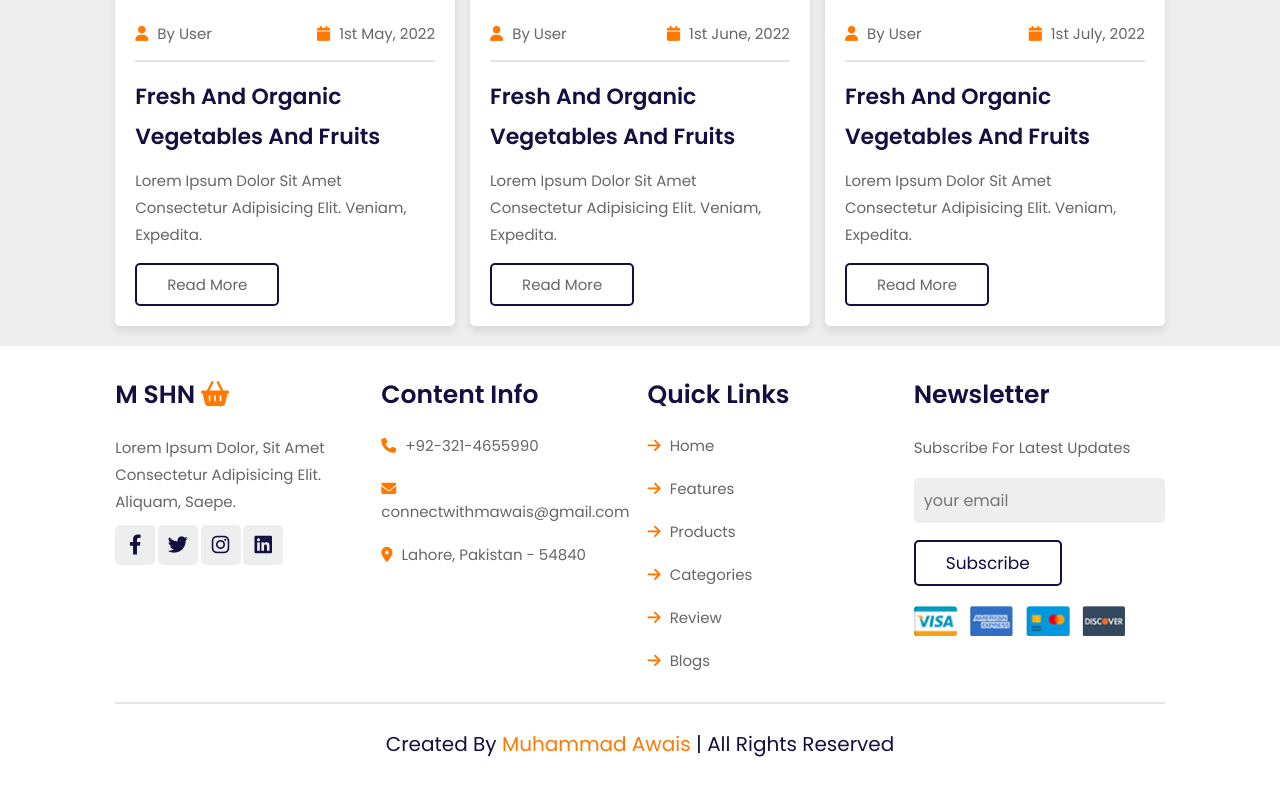
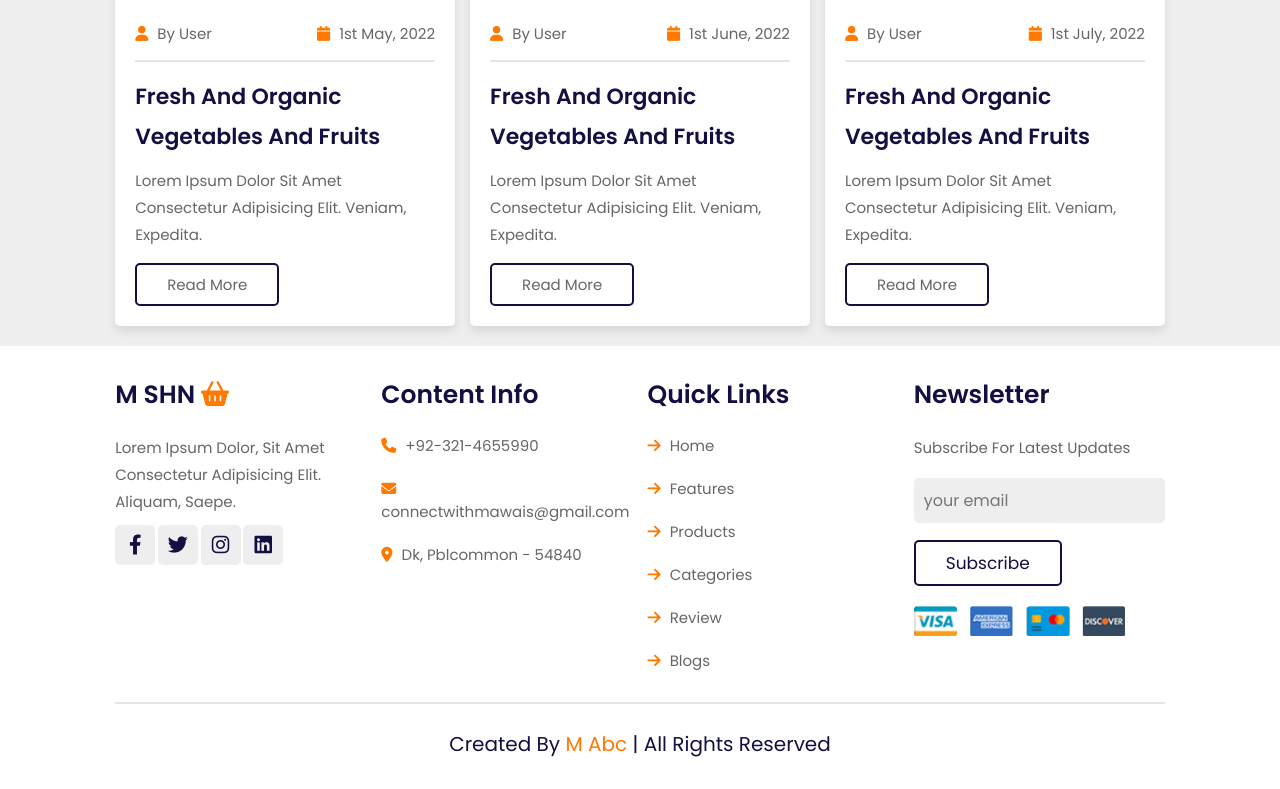
Before and after one commit to M-SHN-DHAKA/myGrocery-, a plain HTML site: page index.html in a window 1280 px wide. Shown: the part 3789-4578 px from the top of the page. Drawn offline with nearby package versions, Linux system fonts and the light colour scheme; a script that the page names is missing.

Commit message:
Update contact information and author name

```diff
--- a/index.html
+++ b/index.html
@@ -408,7 +408,7 @@
                 <h3>content info</h3>
                 <a href="#" class="links"><i class="fas fa-phone"></i> +92-321-4655990 </a>
                 <a href="#" class="links contact-through-email"><i class="fas fa-envelope"></i> connectwithmawais@gmail.com </a>
-                <a href="#" class="links"><i class="fas fa-map-marker-alt"></i> lahore, pakistan - 54840 </a>
+                <a href="#" class="links"><i class="fas fa-map-marker-alt"></i> dk, pblcommon - 54840 </a>
             </div>
             <div class="box">
                 <h3>quick links</h3>
@@ -428,7 +428,7 @@
             </div>
         </div>
         <div class="credit">
-            created by <span>muhammad awais</span> | all rights reserved
+            created by <span>m abc</span> | all rights reserved
         </div>
     </section>
 
```
